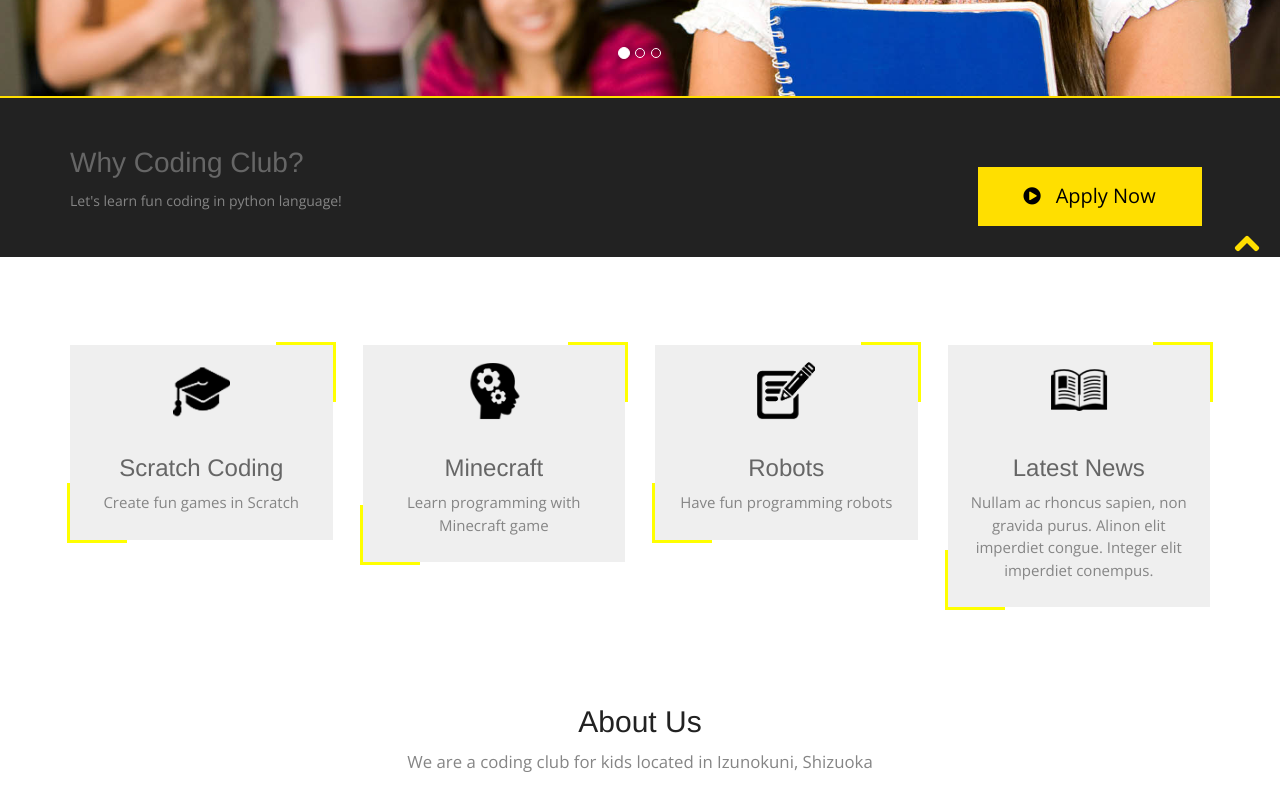
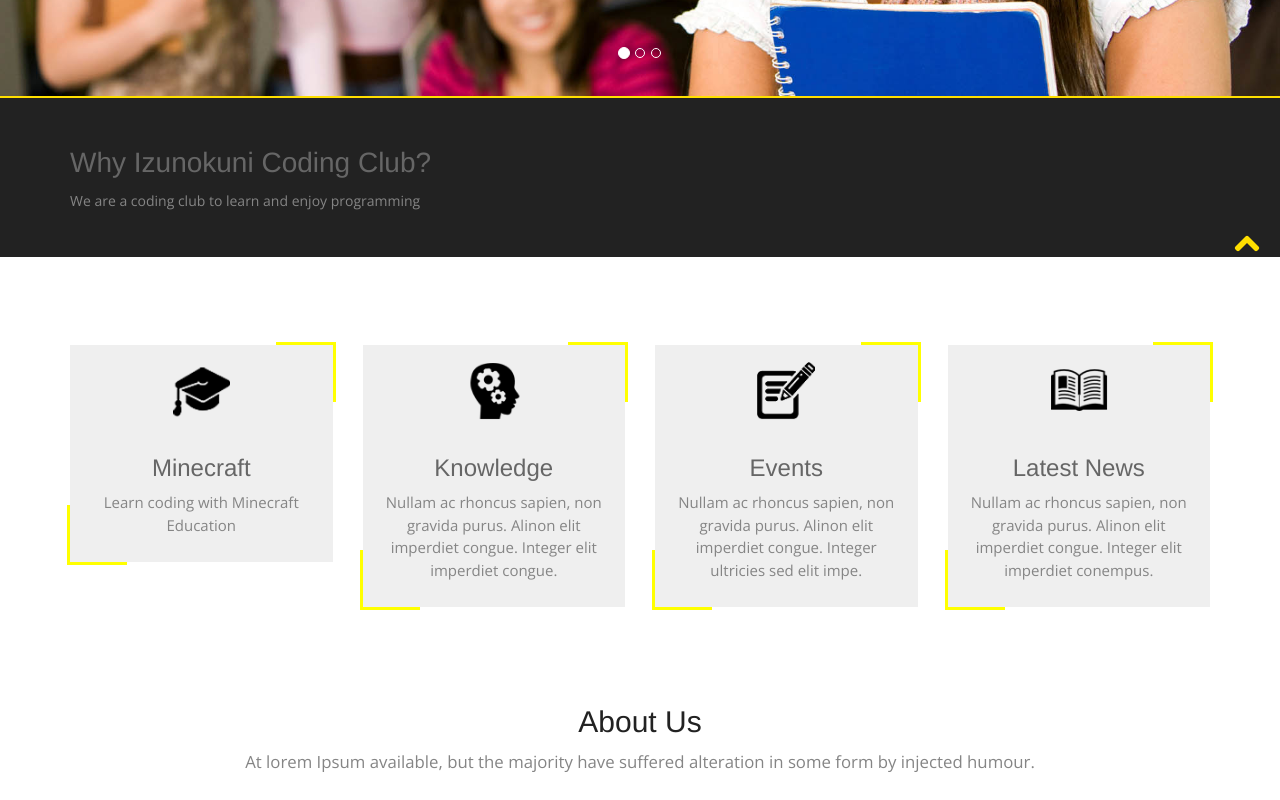
Before and after one commit to wendtbw/scaling-computing-machine, a plain HTML site: page index.html in a window 1280 px wide. Shown: the part 520-1320 px from the top of the page. Drawn offline with nearby package versions, Linux system fonts and the light colour scheme.

Commit message:
Add files via upload

```diff
--- a/index.html
+++ b/index.html
@@ -7,11 +7,11 @@
 <!--<![endif]-->
 <head>
 <meta charset="utf-8">
-<meta name="viewport" content="width=device-width, initial-scale=1, maximum-scale=1">
+<meta name="viewport" content="width=device-width, initial-scale=1">
 <!--[if lt IE 9]>
     <meta http-equiv="X-UA-Compatible" content="IE=edge,chrome=1">
     <![endif]-->
-<title>Izunokuni Coding club</title>
+<title>Izunokuni Coding Club</title>
 <meta name="description" content="">
 <meta name="author" content="WebThemez">
 <!--[if lt IE 9]>
@@ -44,7 +44,7 @@
           <li class="active" id="firstLink"><a href="#home" class="scroll-link">Home</a></li>
           <!-- <li><a href="#Features" class="scroll-link">Features</a></li> -->
           <li><a href="#aboutUs" class="scroll-link">About Us</a></li>
-          <li><a href="#work" class="scroll-link">Events</a></li>
+          <!-- <li><a href="#work" class="scroll-link">Events</a></li> -->
           <!-- <li><a href="#plans" class="scroll-link">Fees</a></li> -->
           <!-- <li><a href="#team" class="scroll-link">Management</a></li> -->
           <li><a href="#contactUs" class="scroll-link">Contact Us</a></li>
@@ -81,12 +81,12 @@
 
   <div class="container hero-text2">
 		<div class="col-md-9">
-		<h2>Why Coding Club?</h1>
-			<p>Let's learn fun coding in python language!  </p>
+		<h2>Why Izunokuni Coding Club?</h1>
+			<p>We are a coding club to learn and enjoy programming</p>
 		</div>
-		<div class="col-md-3">
+		<!-- <div class="col-md-3">
 			<a class="btn btn-apply" href="#"><i class="fa fa-play-circle"></i>Apply Now</a>
-		</div>
+		</div> -->
   </div>
 </section>
 <section id="Features" class="page-section colord">
@@ -96,8 +96,8 @@
       <div class="col-md-3 text-center">
 	  <div class="box-item">
 	  <i class="circle"><img src="images/5.png" alt="" /></i>
-        <h3>Scratch Coding</h3>
-        <p>Create fun games in Scratch</p>
+        <h3>Minecraft</h3>
+        <p>Learn coding with Minecraft Education</p>
       </div>
 	   </div>
       <!-- end: -->
@@ -106,8 +106,8 @@
       <div class="col-md-3 text-center">
 	  <div class="box-item">
 	  <i class="circle"> <img src="images/1.png" alt="" /></i>
-        <h3>Minecraft</h3>
-        <p>Learn programming with Minecraft game</p>
+        <h3>Knowledge</h3>
+        <p>Nullam ac rhoncus sapien, non gravida purus. Alinon elit imperdiet congue. Integer elit imperdiet congue.</p>
       </div>
 	   </div>
       <!-- end: -->
@@ -116,8 +116,8 @@
       <div class="col-md-3 text-center">
 	  <div class="box-item">
 	  <i class="circle"> <img src="images/2.png" alt="" /></i>
-        <h3>Robots</h3>
-        <p>Have fun programming robots</p>
+        <h3>Events</h3>
+        <p>Nullam ac rhoncus sapien, non gravida purus. Alinon elit imperdiet congue. Integer ultricies sed elit impe.</p>
       </div>
 	   </div>
       <!-- end: -->
@@ -140,7 +140,7 @@
     <div class="heading text-center">
       <!-- Heading -->
       <h2>About Us</h2>
-      <p>We are a coding club for kids located in Izunokuni, Shizuoka</p>
+      <p>At lorem Ipsum available, but the majority have suffered alteration in some form by injected humour.</p>
     </div>
     <div class="row feature design">
       <div class="area1 columns left">
@@ -522,7 +522,7 @@
 <section class="copyright">
   <div class="container">
     <div class="row">
-      <div class="col-sm-12 text-center"> Copyright 2014 | All Rights Reserved -- Template by -  <a href="http://webThemez.com"> WebThemez.com</a> </div>
+      <div class="col-sm-12 text-center"> Copyright 2026 | All Rights Reserved</a> </div>
     </div>
     <!-- / .row -->
   </div>
```
